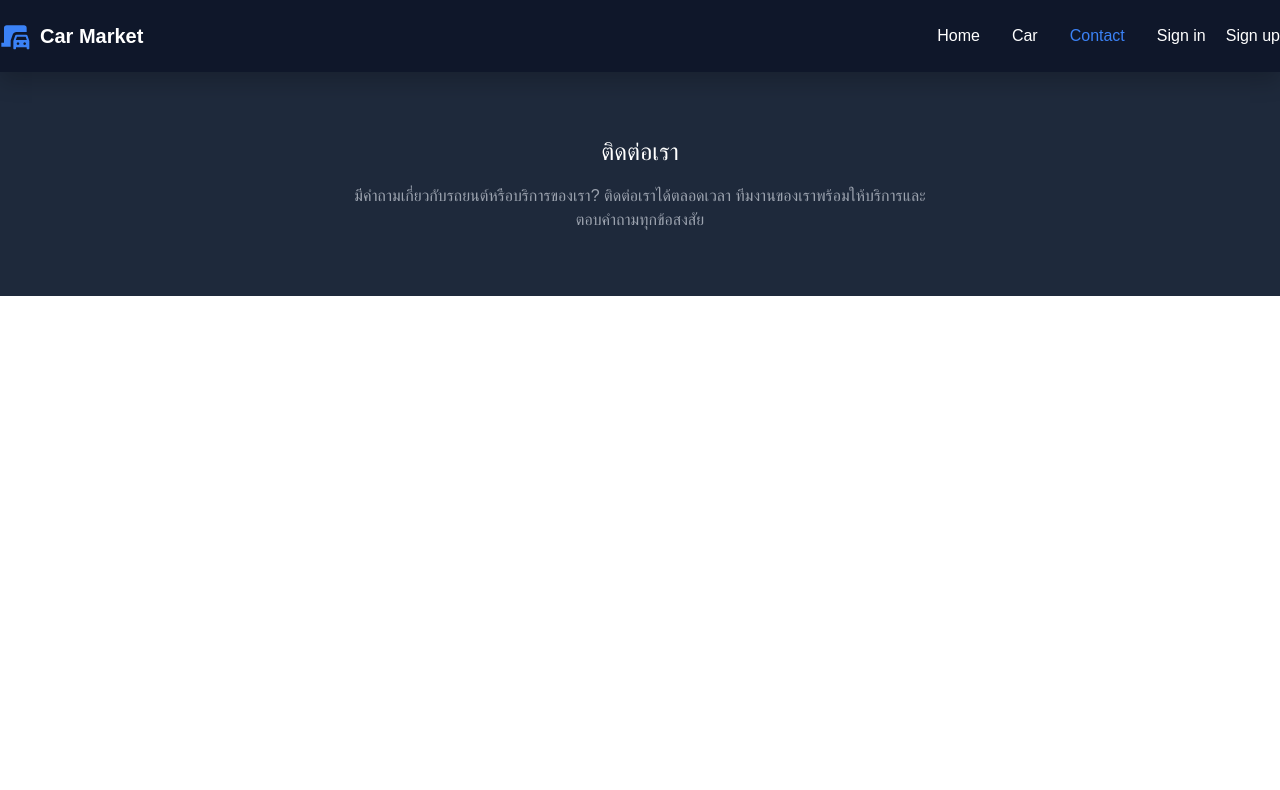
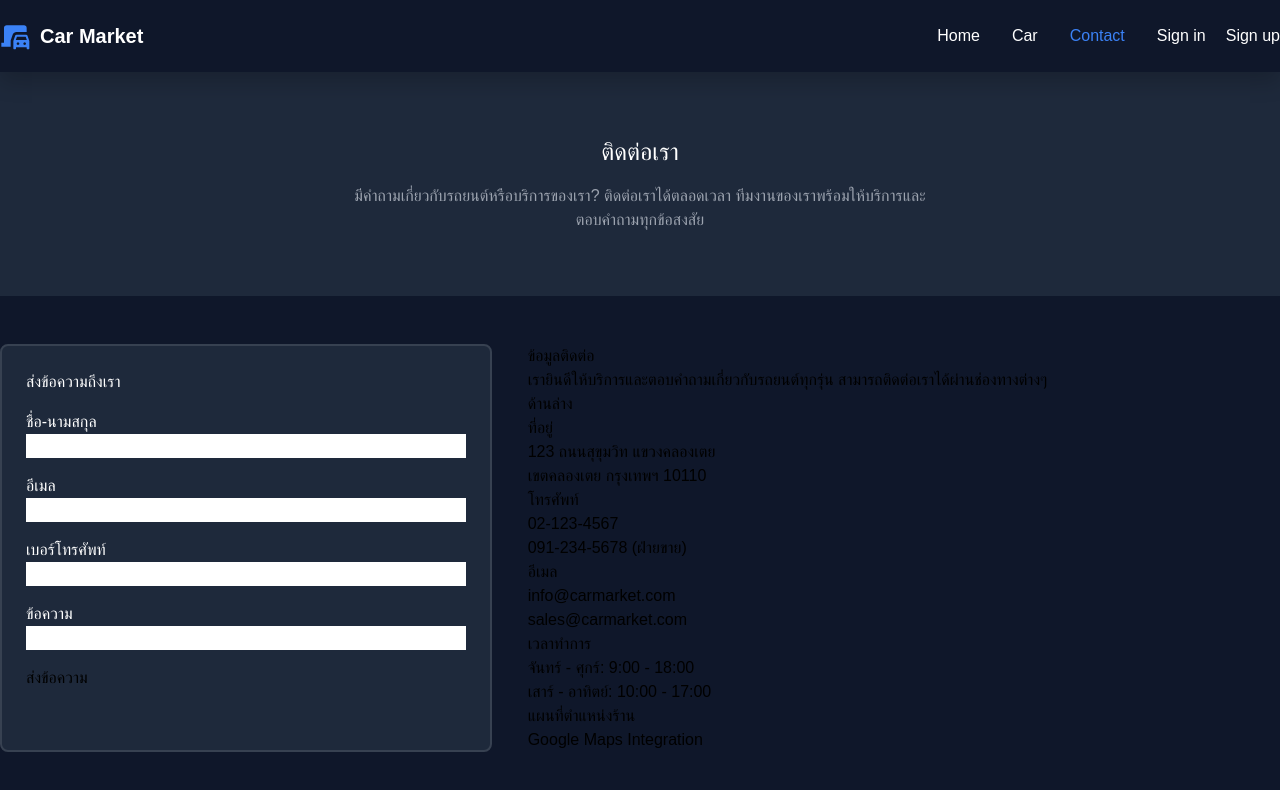
Before and after one commit to Fewdev1122/car-market, a React (Create React App) app: page /contact in a window 1280 px wide. Shown: the top 790 px of the page. Built offline with nearby package versions, Linux system fonts and the light colour scheme.

Commit message:
form-contact

```diff
--- /dev/null
+++ b/src/components/form.jsx
@@ -0,0 +1,66 @@
+import React from 'react'
+
+function Form() {
+  return (
+    <>
+      <div className='bg-[#0F172A] py-12'>
+        <div className='container mx-auto grid grid-flow-row md:grid-flow-col gap-9'>
+          <div className='bg-[#1E293B] p-6 rounded-lg border-2 border-gray-700'>
+            <form action="POST" className='space-y-4'>
+              <span className='text-white '>ส่งข้อความถึงเรา</span>
+              <div className='flex flex-col text-white'>
+                <label htmlFor="name">ชื่อ-นามสกุล</label>
+                <input type="text" name='name' />
+              </div>
+              <div className='flex flex-col text-white'>
+                <label htmlFor="email">อีเมล</label>
+                <input type="email" name="email" id="" />
+              </div>
+              <div className='flex flex-col text-white'>
+                <label htmlFor="tel">เบอร์โทรศัพท์</label>
+                <input type="tel" name="tel" id="" />
+              </div>
+              <div className='flex flex-col text-white'>
+                <label htmlFor="text">ข้อความ</label>
+                <input type="text" name="text" id="" />
+              </div>
+              <button type='summit'>ส่งข้อความ</button>
+            </form>
+          </div>
+          <div>
+            <span>ข้อมูลติดต่อ</span>
+            <p>เรายินดีให้บริการและตอบคำถามเกี่ยวกับรถยนต์ทุกรุ่น สามารถติดต่อเราได้ผ่านช่องทางต่างๆ<br /> ด้านล่าง</p>
+            <div>
+              <div>
+                <span>ที่อยู่</span>
+                <p>123 ถนนสุขุมวิท แขวงคลองเตย<br />
+                  เขตคลองเตย กรุงเทพฯ 10110</p>
+              </div>
+              <div>
+                <span>โทรศัพท์</span>
+                <p>02-123-4567 <br />
+                  091-234-5678 (ฝ่ายขาย)</p>
+              </div>
+              <div>
+                <span>อีเมล</span>
+                <p>info@carmarket.com <br />
+                  sales@carmarket.com</p>
+              </div>
+              <div>
+                <span>เวลาทำการ</span>
+                <p>จันทร์ - ศุกร์: 9:00 - 18:00 <br />
+                  เสาร์ - อาทิตย์: 10:00 - 17:00</p>
+              </div>
+              <div>
+                <p>แผนที่ตำแหน่งร้าน</p>
+                <p>Google Maps Integration</p>
+              </div>
+            </div>
+          </div>
+        </div>
+      </div>
+    </>
+  )
+}
+
+export default Form
--- a/src/pages/Contact.jsx
+++ b/src/pages/Contact.jsx
@@ -1,12 +1,14 @@
 import React from "react";
 import Navbar from "../components/Navbar";
 import Headder from "../components/headder";
+import Form from "../components/form";
 
 export default function Contact() {
   return (
     <>
       <Navbar />
       <Headder />
+      <Form />
     </>
   )
 }
```
